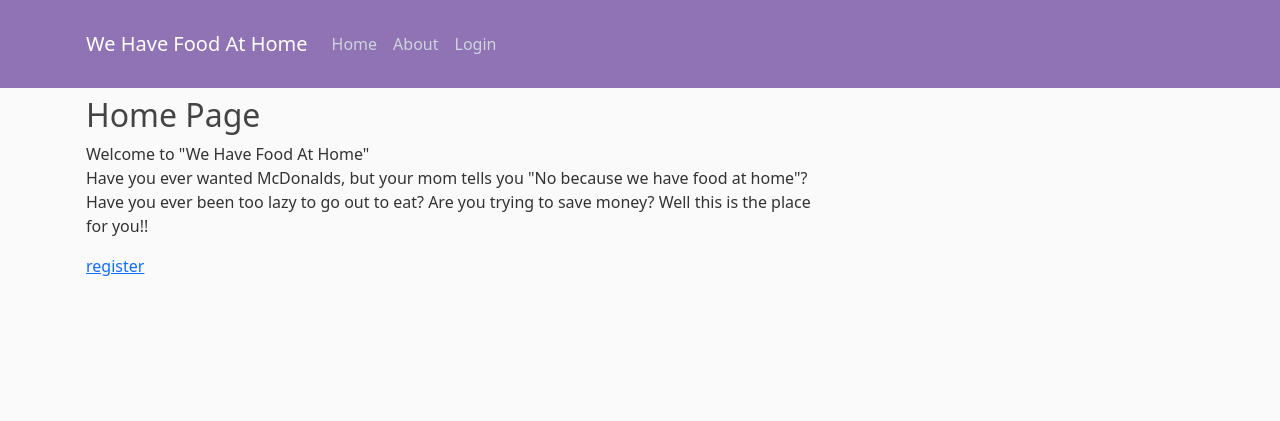
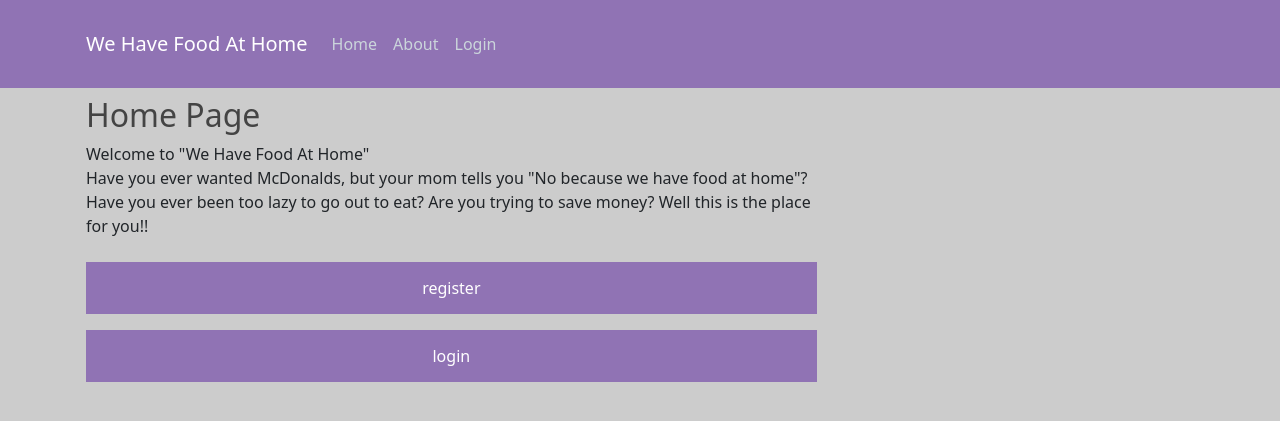
Before and after one commit to elee006/project2, a Flask app: page / in a window 1280 px wide. Shown: the top 421 px of the page. Run offline with Flask 2, Linux system fonts and the light colour scheme.

Commit message:
update wednesday

```diff
--- a/forms.py
+++ b/forms.py
@@ -1,6 +1,7 @@
 from flask_wtf import FlaskForm
 from wtforms import StringField, PasswordField, SubmitField, BooleanField
 from wtforms.validators import DataRequired, Length, Email, EqualTo
+
 
 def Invalid_Credentials(form, field):
     username_entered = form.username.data
@@ -24,5 +25,5 @@ class RegistrationForm(FlaskForm):
 
 class loginForm(FlaskForm):
     username = StringField('Username', validators=[DataRequired()])
-    password = PasswordField('Password', validators=[DataRequired(), Invalid_Credentials])
+    password = PasswordField('Password', validators=[DataRequired()])
     submit = SubmitField("Login")
--- a/main.py
+++ b/main.py
@@ -1,4 +1,5 @@
 from flask import Flask, render_template, url_for, flash, redirect, request, session
+from flask_login import login_required, logout_user, current_user, login_user
 from forms import RegistrationForm, loginForm
 from flask_sqlalchemy import SQLAlchemy
 from flask_behind_proxy import FlaskBehindProxy
@@ -15,15 +16,29 @@ class User(db.Model):
     email = db.Column(db.String(120), unique=True, nullable=False)
     password = db.Column(db.String(60), nullable=False)
 
+    fridge = db.relationship('Fridge',backref = 'user', lazy = True)
+    #myrecipes = db.relationship('Recipes', backref = 'user', lazy = True)
+
     def __repr__(self):
         return f"User('{self.username}', '{self.email}')"
+
 
 class Fridge (db.Model):
     id = db.Column(db.Integer, primary_key=True)
     item = db.Column(db.String(50),unique = True, nullable = False)
     date = db.Column(db.DateTime, default = datetime.utcnow)
+    user_id = db.Column(db.Integer, db.ForeignKey('user.id'), nullable = False)
     def __repr__(self):
         return f"Fridge('{self.item}')"
+
+#class Recipes (db.Model):
+#    id = db.Column(db.Integer, primary_key=True)
+#    food_id = db.Column(db.String(10),unique= True ,nullable = False)
+#    food = db.Column(db.String(200),unique = True, nullable = False)
+#    date = db.Column(db.DateTime, default = datetime.utcnow)
+#    user_id = db.Column(db.Integer, db.ForeignKey('user.id'), nullable = False)
+#    def __repr__(self):
+#        return f"Recipes('{self.food_id}','{self.food}')"
 
 @app.route("/")
 def home():
@@ -45,10 +60,20 @@ def register():
 @app.route('/login', methods=['GET', 'POST'])
 def login():
     log_form = loginForm()
+    password_entered = log_form.password.data
+    user_entered = log_form.username.data
+    #credentials invalid
     if log_form.validate_on_submit():
+        user = User.query.filter_by(username=log_form.username.data).first()
+        if password_entered != user.password:
+             flash(f'Incorrect Username/Password')
+             return redirect(url_for('login'))
         return redirect(url_for('home'))
     return render_template('login.html', title='Login', form=log_form)
-@app.route("/MyAccount")
+
+#@app.route('/update/<int:id>', methods = ['GET', 'POST'])
+#def update(id):
+
 
 @app.route('/myFridge', methods=['GET', 'POST'])
 def myFridge():
@@ -68,5 +93,19 @@ def myFridge():
 def Recipes():
     return render_template('Recipes.html', subtitle= 'Recipes Found')
 
+@app.route('/MyRecipes', methods=['GET', 'POST'])
+def MyRecipes():
+    return render_template('MyRecipes.html', subtitle= "Here are the Recipes you've saved")
+
+@app.route('/Nutrition', methods=['GET', 'POST'])
+def Nutrition():
+    return render_template('Nutrition.html', subtitle= "Nutritional Facts")
+
+@app.route('/Jokes-Trivia', methods=['GET', 'POST'])
+def Jokes_trivia():
+    return render_template('Jokes_trivia.html', subtitle="Random Joke/Trivia generator")
+
+
+
 if __name__ == '__main__':
     app.run(debug=True, host="0.0.0.0")
--- a/static/main.css
+++ b/static/main.css
@@ -1,6 +1,6 @@
 body {
-  background: #fafafa;
-  color: #333333;
+ background-image: "foodbackground.jpeg";
+ background-color: #cccccc;
   margin-top: 5rem;
   animation: fadeInAnimation ease 3s
   animation-iteration-count: 1;
@@ -108,7 +108,7 @@ input[type=text], input[type=password] {
 
 /* Set a style for all buttons */
 button {
-  background-color: #04AA6D;
+  background-color: #9073B4;
   color: white;
   padding: 14px 20px;
   margin: 8px 0;
--- /dev/null
+++ b/templates/Jokes_trivia.html
@@ -0,0 +1,5 @@
+{% extends "layout.html" %}
+{% block content %}
+    <h2>{{ subtitle }}</h2>
+    <p>{{ text }}</p>
+{% endblock content %}
--- /dev/null
+++ b/templates/MyRecipes.html
@@ -0,0 +1,5 @@
+{% extends "layout.html" %}
+{% block content %}
+    <h2>{{ subtitle }}</h2>
+    <p>{{ text }}</p>
+{% endblock content %}
--- /dev/null
+++ b/templates/Nutrition.html
@@ -0,0 +1,5 @@
+{% extends "layout.html" %}
+{% block content %}
+    <h2>{{ subtitle }}</h2>
+    <p>{{ text }}</p>
+{% endblock content %}
--- a/templates/home.html
+++ b/templates/home.html
@@ -4,5 +4,7 @@
     <p>{{ text }}
     <br> {{text2}}
     </p>
-    <a href="https://green-double-5000.codio.io/register">register</a>
+    <button class="button" onclick='location.href="https://green-double-5000.codio.io/register"'>register</button>
+<button class="button" onclick='location.href="https://green-double-5000.codio.io/login"'>login</button>
+
 {% endblock content %}
```
Also changed, not shown: __init__.py (added), site.db, static/foodbackground.jpeg (added).
